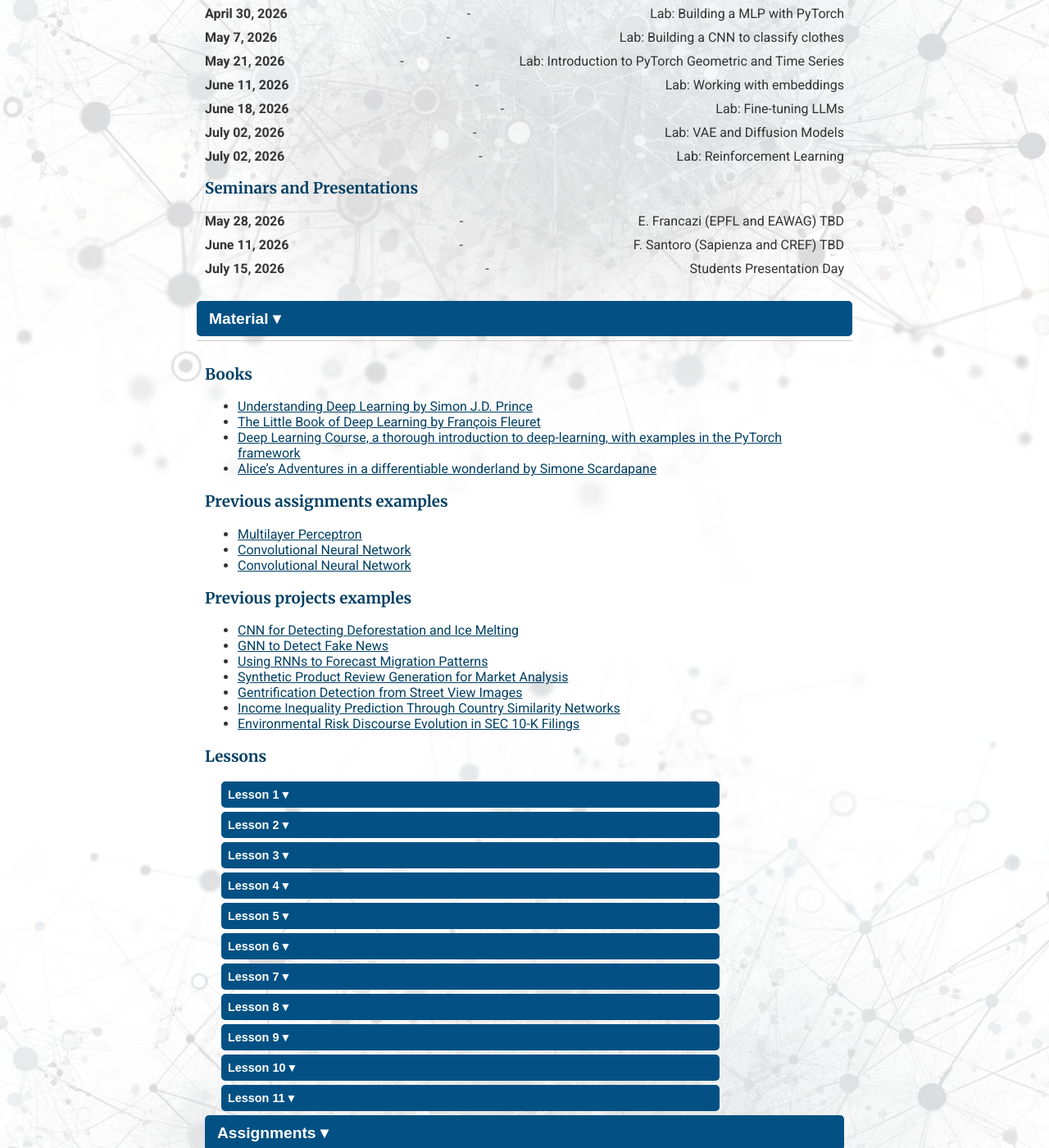
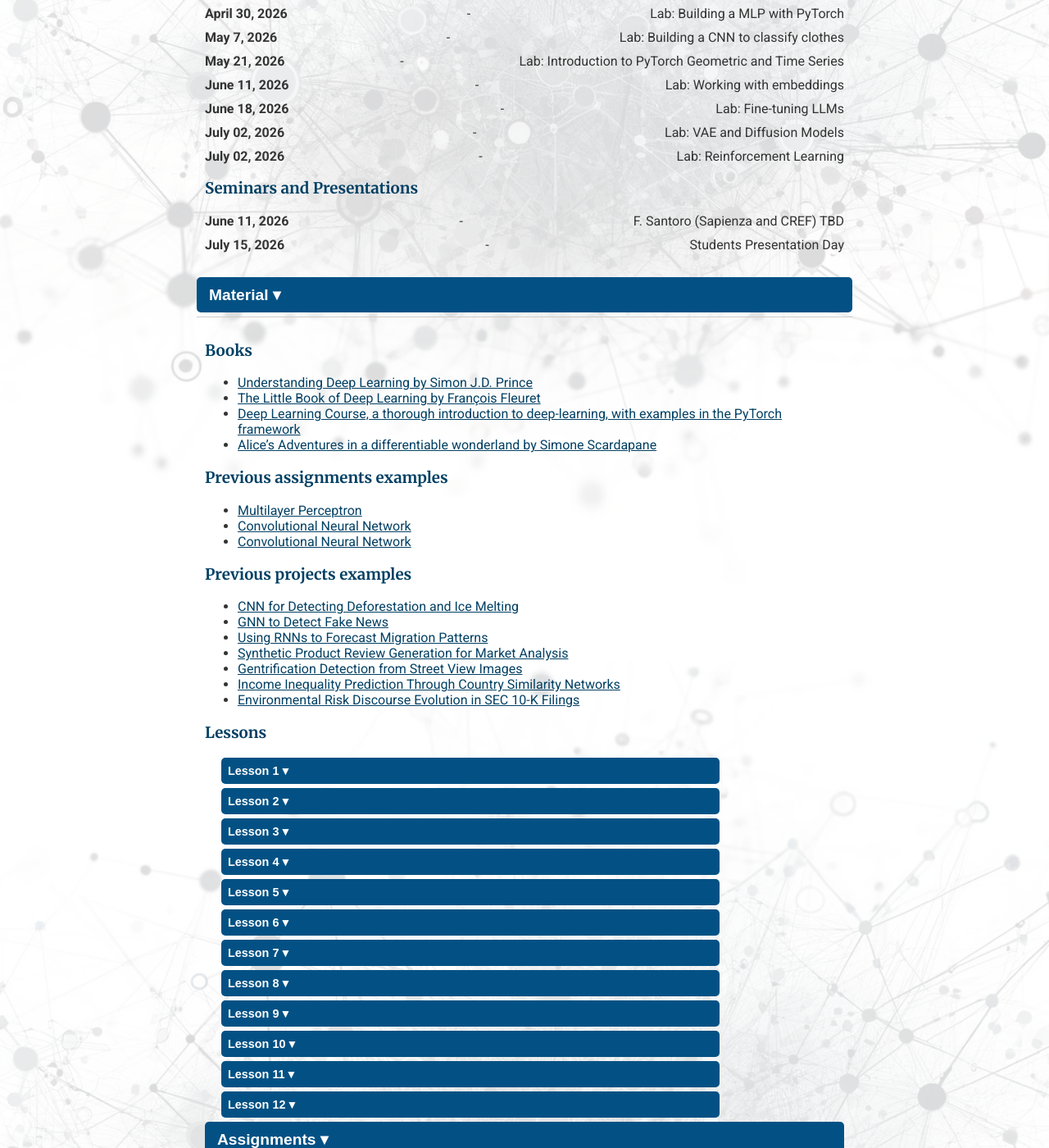
Before and after one commit to giordano-demarzo/giordano-demarzo.github.io, a Jekyll site: the page built from Deep_Learning_26.markdown, in a window 1280 px wide and 1400 px high, scrolled down 1754 px. Shown: the whole window at 82% size. Built offline with Jekyll 4.4.1, drawn with Linux system fonts in a browser that asks for light colours.

Commit message:
Lecture 12 DLSS 26

```diff
--- a/Deep_Learning_26.markdown
+++ b/Deep_Learning_26.markdown
@@ -120,9 +120,6 @@ applications to the Social Sciences. </p>
     </div>
 
     <h3>Seminars and Presentations</h3>
-    <div class="course-date">
-        <span class="date">May 28, 2026</span> - <span class="lecture-title">E. Francazi (EPFL and EAWAG) TBD</span>
-    </div>
     <div class="course-date">
         <span class="date">June 11, 2026</span> - <span class="lecture-title">F. Santoro (Sapienza and CREF) TBD</span>
     </div>
@@ -304,6 +301,15 @@ applications to the Social Sciences. </p>
 			</ul>
            </div>
        </div>
+       <div class="nested-accordion">
+           <button class="nested-accordion-button">Lesson 12 &#9662;</button>
+           <div class="nested-accordion-content">
+               <h4>Readings and Slides</h4>
+                   	<ul>
+                   		<li><a href="/files/dlss26/slides/DLSS12.pdf">Slides: Reinforcement Learning</a></li>
+    			</ul>
+           </div>
+       </div>
 	<!-- Assignments -->
 		<button class="accordion-button" onclick="toggleAccordion('material-section')">Assignments &#9662;</button>
 		<div class="accordion-content" id="material-section">
```
